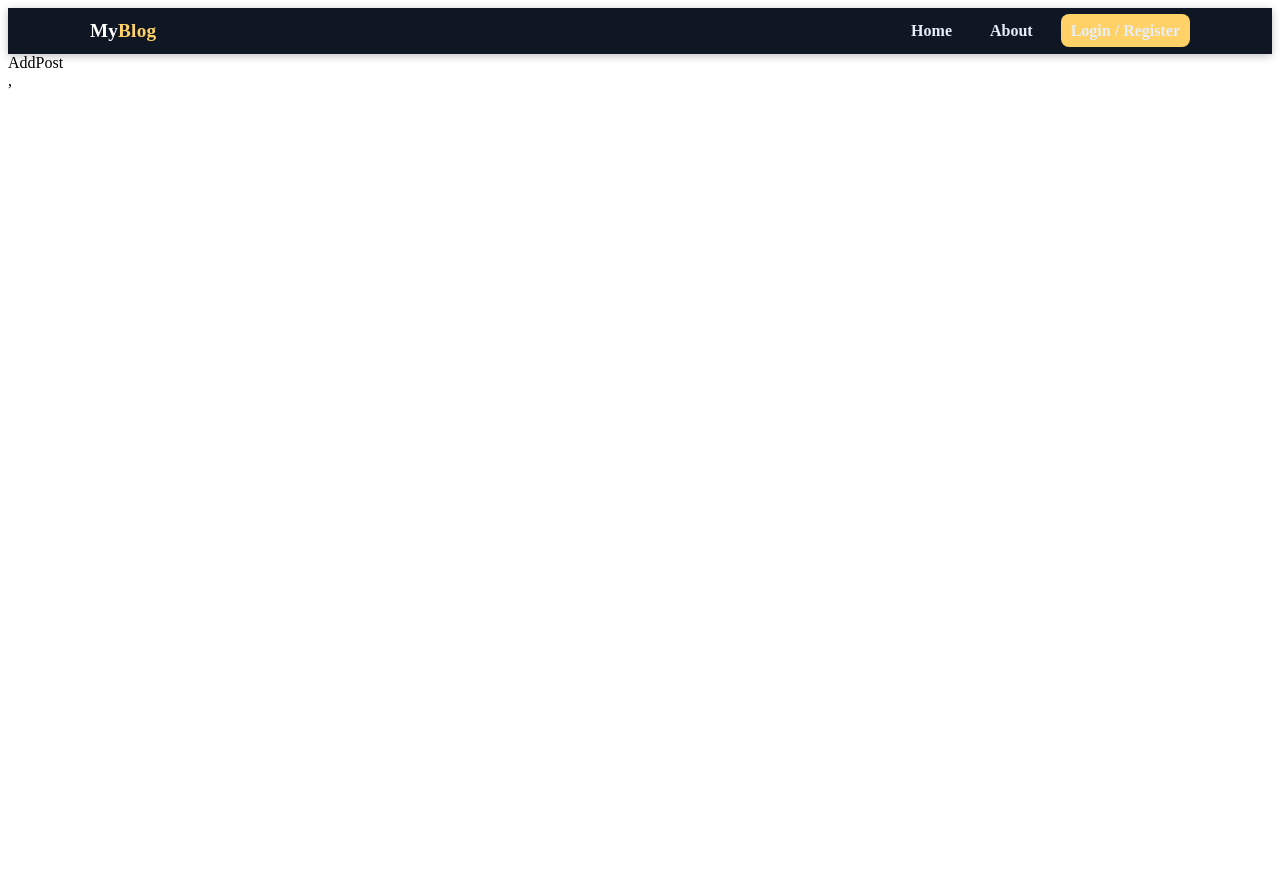
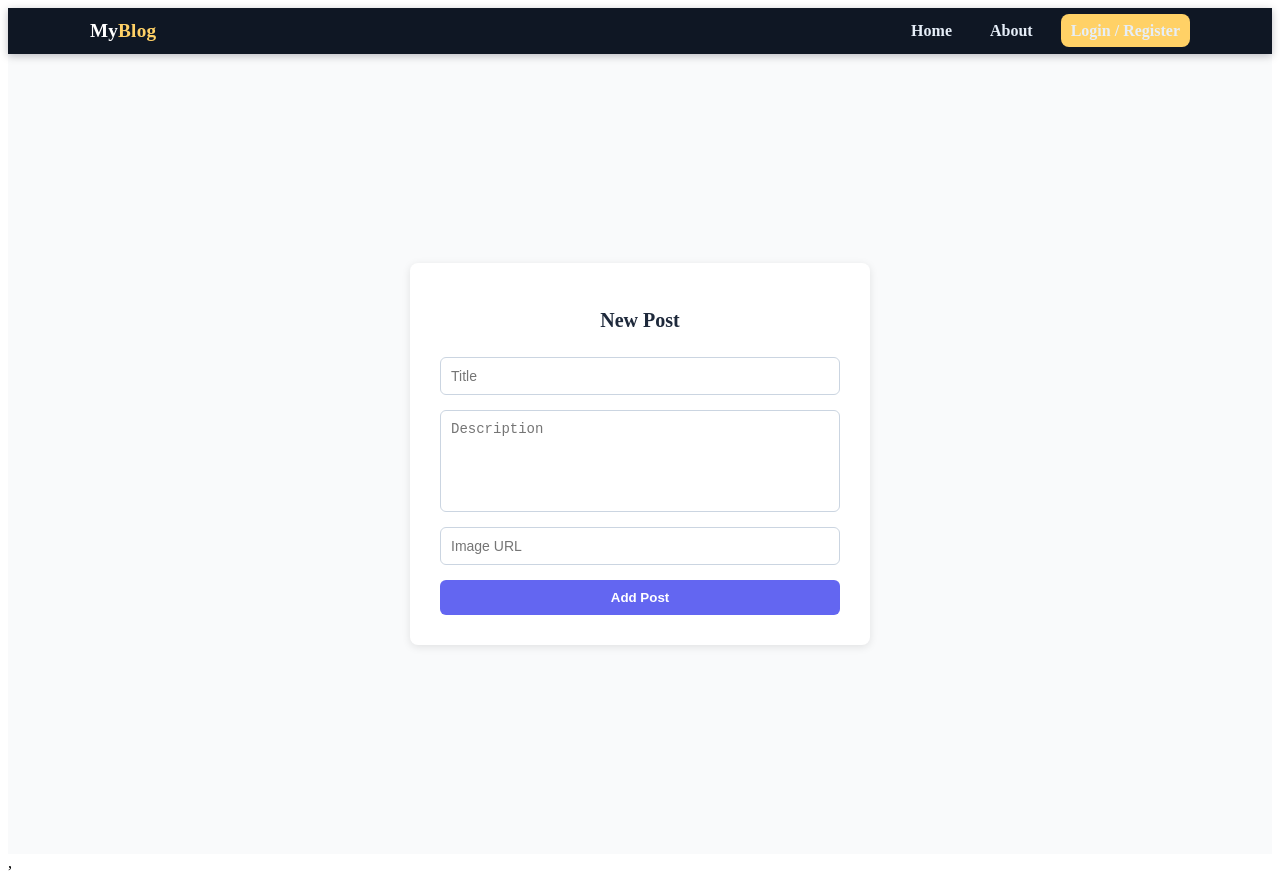
Before and after one commit to engbasel/React-Blog-App, a React (Vite) app: page /add in a window 1280 px wide. Before the commit the page ends 800 px from the top, so only its background shows below. Built offline with nearby package versions, Linux system fonts and the light colour scheme.

Commit message:
`feat: Add functionality to AddPost component with form fields and submit handler`

```diff
--- /dev/null
+++ b/src/features/posts/AddPost.css
@@ -0,0 +1,56 @@
+.addpost-container {
+    display: flex;
+    justify-content: center;
+    align-items: center;
+    height: 100vh;
+    background: #f9fafb;
+  }
+
+  .addpost-form {
+    background: white;
+    padding: 30px;
+    border-radius: 8px;
+    box-shadow: 0 2px 8px rgba(0, 0, 0, 0.1);
+    width: 100%;
+    max-width: 400px;
+    display: flex;
+    flex-direction: column;
+    gap: 15px;
+  }
+
+  .addpost-title {
+    text-align: center;
+    margin-bottom: 10px;
+    font-size: 20px;
+    font-weight: bold;
+    color: #1e293b;
+  }
+
+  .addpost-input,
+  .addpost-textarea {
+    padding: 10px;
+    border-radius: 6px;
+    border: 1px solid #cbd5e1;
+    outline: none;
+    font-size: 14px;
+  }
+
+  .addpost-textarea {
+    resize: none;
+    min-height: 80px;
+  }
+
+  .addpost-button {
+    padding: 10px;
+    border-radius: 6px;
+    border: none;
+    background: #6366f1;
+    color: white;
+    font-weight: bold;
+    cursor: pointer;
+    transition: 0.2s;
+  }
+
+  .addpost-button:hover {
+    background: #4f46e5;
+  }
--- a/src/features/posts/AddPost.jsx
+++ b/src/features/posts/AddPost.jsx
@@ -1,7 +1,49 @@
-import React from 'react'
+import React, { useState } from "react";
+import "./AddPost.css"; // استدعاء ملف css
 
 export default function AddPost() {
+  const [title, setTitle] = useState("");
+  const [description, setDescription] = useState("");
+  const [image, setImage] = useState("");
+
+  const handleSubmit = (e) => {
+    e.preventDefault();
+    console.log({ title, description, image });
+    // هنا هتعمل إضافة البوست (API أو state)
+  };
+
   return (
-    <div>AddPost</div>
-  )
+    <div className="addpost-container">
+      <form className="addpost-form" onSubmit={handleSubmit}>
+        <h2 className="addpost-title">New Post</h2>
+
+        <input
+          type="text"
+          placeholder="Title"
+          value={title}
+          onChange={(e) => setTitle(e.target.value)}
+          className="addpost-input"
+        />
+
+        <textarea
+          placeholder="Description"
+          value={description}
+          onChange={(e) => setDescription(e.target.value)}
+          className="addpost-textarea"
+        ></textarea>
+
+        <input
+          type="text"
+          placeholder="Image URL"
+          value={image}
+          onChange={(e) => setImage(e.target.value)}
+          className="addpost-input"
+        />
+
+        <button type="submit" className="addpost-button">
+          Add Post
+        </button>
+      </form>
+    </div>
+  );
 }
```
